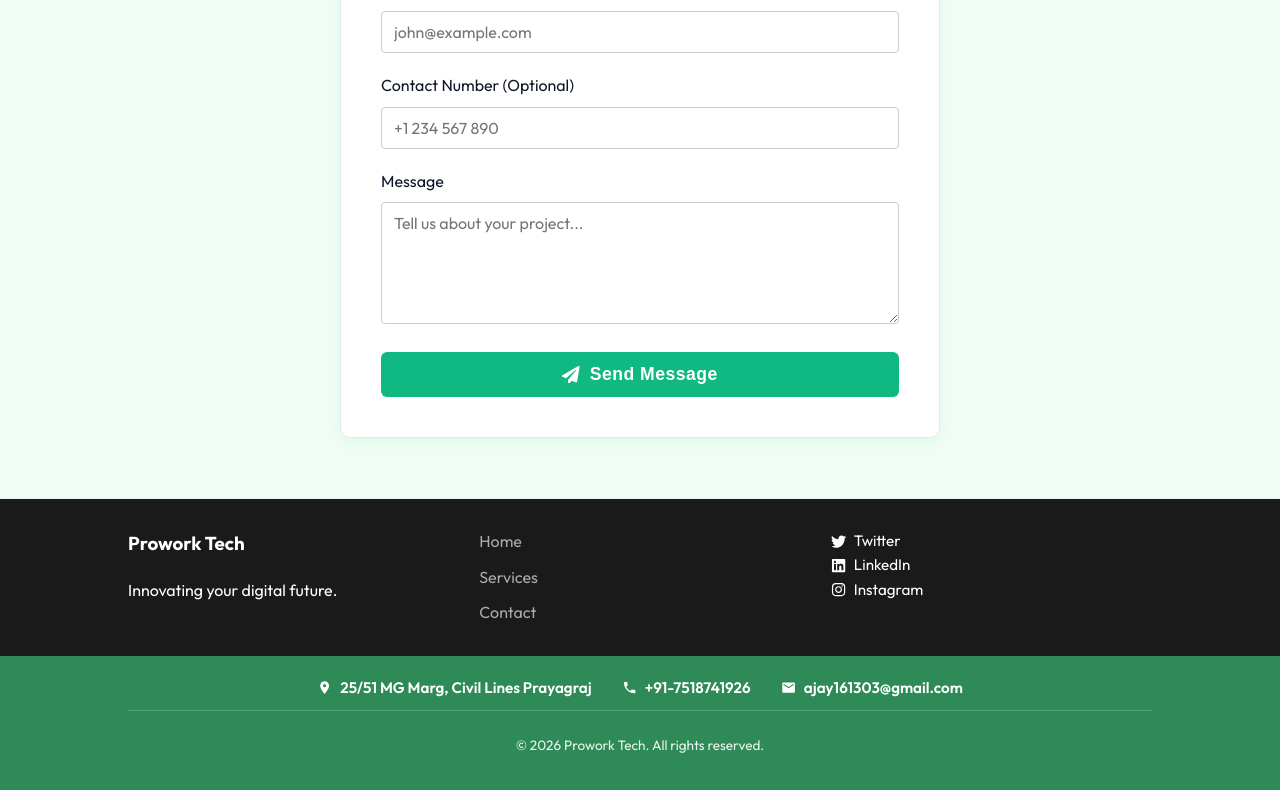
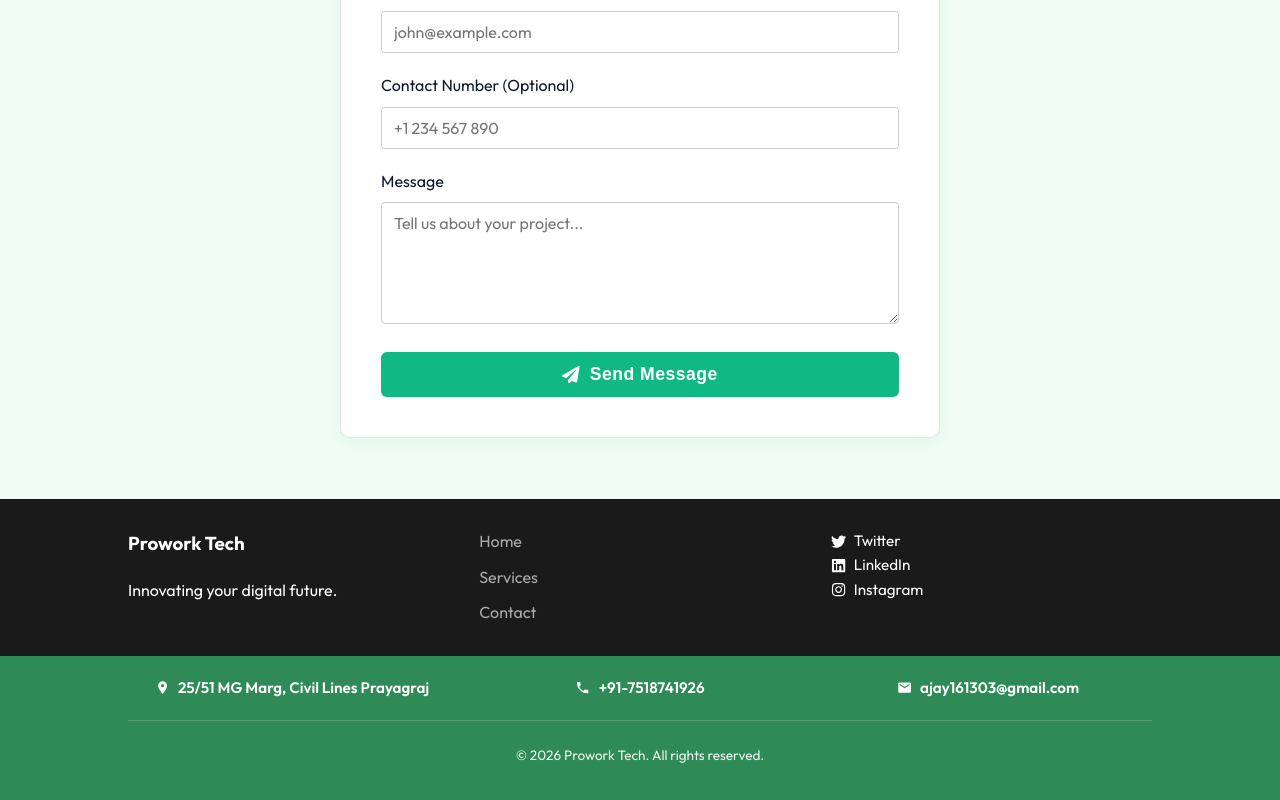
Before and after one commit to Ajaysahu1303/ProworkTechHomePage, a React (Vite) app: page / in a window 1280 px wide. Shown: the part 3329-4129 px from the top of the page. Built offline with nearby package versions, Linux system fonts and the light colour scheme.

Commit message:
edit css for footer

```diff
--- a/src/index.css
+++ b/src/index.css
@@ -329,11 +329,11 @@
 }
 
 .contact-info-row {
-  display: flex;
+  display: grid;
+  grid-template-columns: repeat(auto-fit, minmax(250px, 1fr));
   justify-content: center;
-  gap: 30px;
-  margin-bottom: 10px;
-  flex-wrap: wrap;
+  gap: 20px;
+  margin-bottom: 20px;
   font-weight: 600;
   font-size: 0.95rem;
 }
@@ -350,8 +350,6 @@
   color: #fff;
 }
 
-
-
 .footer-links a {
   display: block;
   color: #aaa;
@@ -363,9 +361,6 @@
 .footer-links a:hover {
   color: #fff;
 }
-
-
-
 
 @media (max-width: 768px) {
 
@@ -413,8 +408,7 @@
   }
 
   .contact-info-row {
-    flex-direction: column;
-    align-items: center;
+    grid-template-columns: 1fr;
     gap: 15px;
   }
 }
@@ -510,12 +504,10 @@
   transition: color 0.2s;
 }
 
-.social-icon:hover {
-  color: var(--primary-color) !important;
-}
-
 .contact-info-row span {
   display: flex;
   align-items: center;
+  justify-content: center;
+  /* Center content in grid cells */
   gap: 8px;
 }
```
